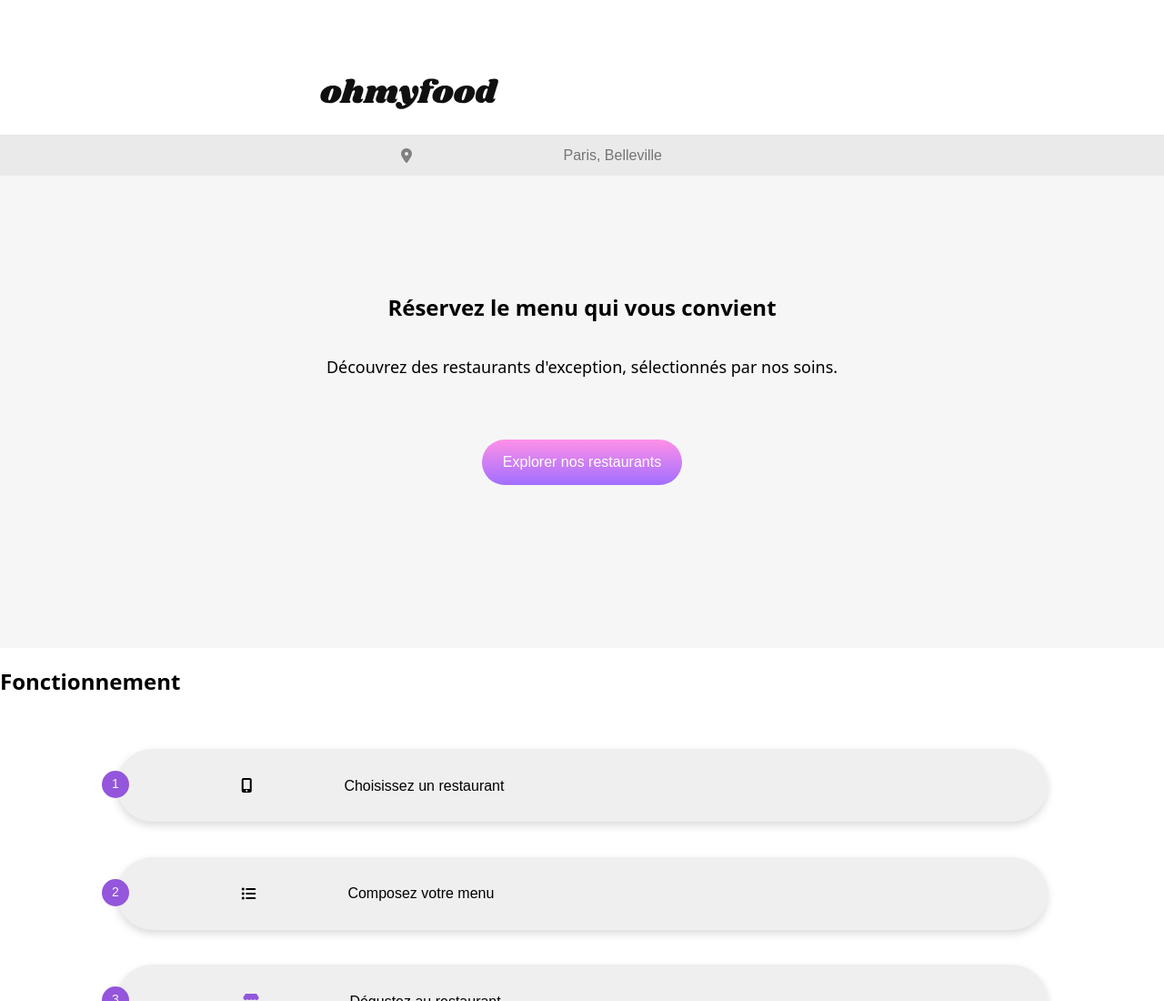
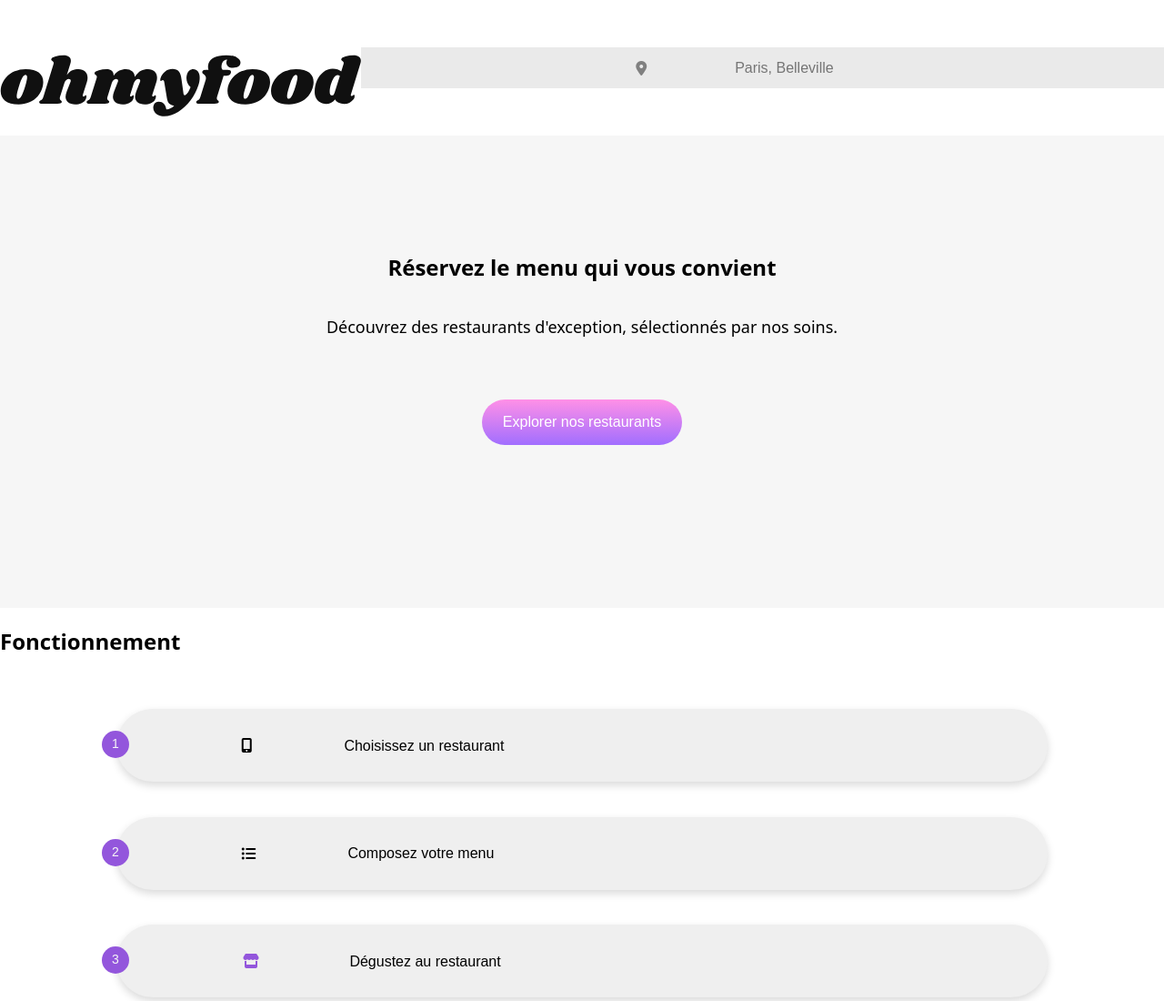
Before and after one commit to GlMlL/p4-ohmyfood, a plain HTML site: page index.html in a window 1280 px wide. Shown: the top 1100 px of the page at 91% size. Drawn offline with Linux system fonts and the light colour scheme; a web font is replaced by a local one.

Commit message:
modif chemin logo page 2

```diff
--- a/index.html
+++ b/index.html
@@ -3,7 +3,7 @@
 <head>
     <meta charset="UTF-8">
     <meta name="viewport" content="width=device-width, initial-scale=1.0">
-    <link rel="stylesheet" href="./assets/styles.css">
+    <link rel="stylesheet" href="./assets/main.css">
     <title>ohmyfood</title>
     <link rel="preconnect" href="https://fonts.googleapis.com">
     <link rel="preconnect" href="https://fonts.gstatic.com" crossorigin>
@@ -16,7 +16,7 @@
 <body>
     <header class="header__title">
           <div class="header__title--logo">
-            <img src="assets/images/logo/ohmyfood@2x.svg" alt="logo ohmyfood">
+            <img src="./assets/images/logo/ohmyfood@2x.svg" alt="logo ohmyfood">
           </div>
         <form action="#">
                 <span class="local-icon" ><i class="fa-solid fa-location-dot" style="color: grey;"></i></span>
--- /dev/null
+++ b/sass/main.scss
@@ -0,0 +1 @@
+@import "styles";
```
Also changed, not shown: restaurants/la palette du gout.html (+1 -1 lines), assets/main.css (added), sass/pages/_menu.scss (added), sass/pages/_styles.scss (renamed from sass/styles.scss), 1 other file.
